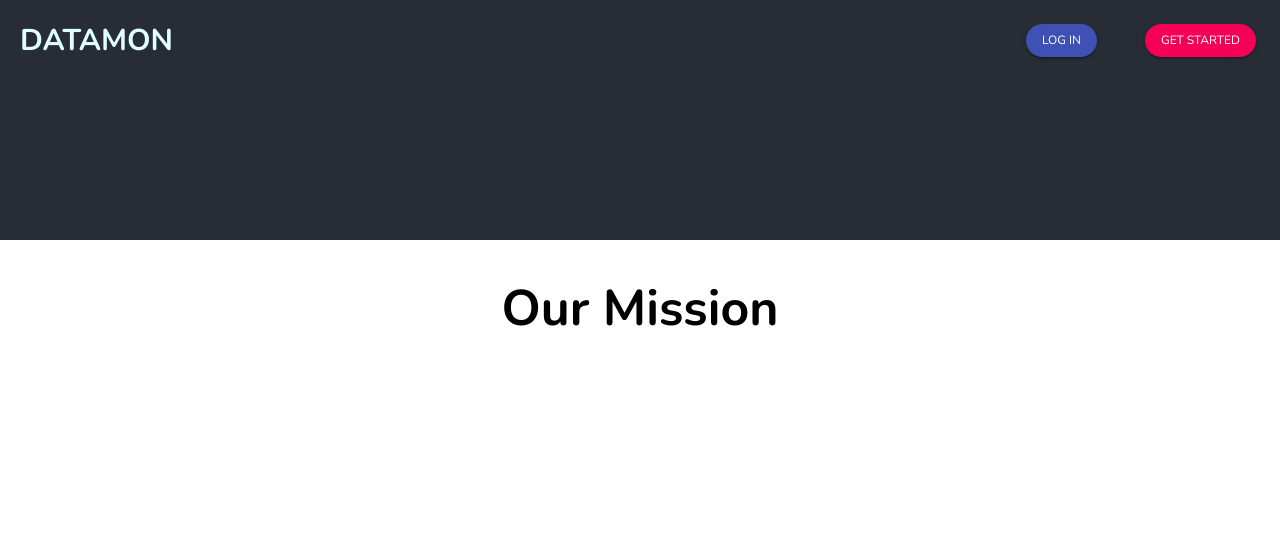
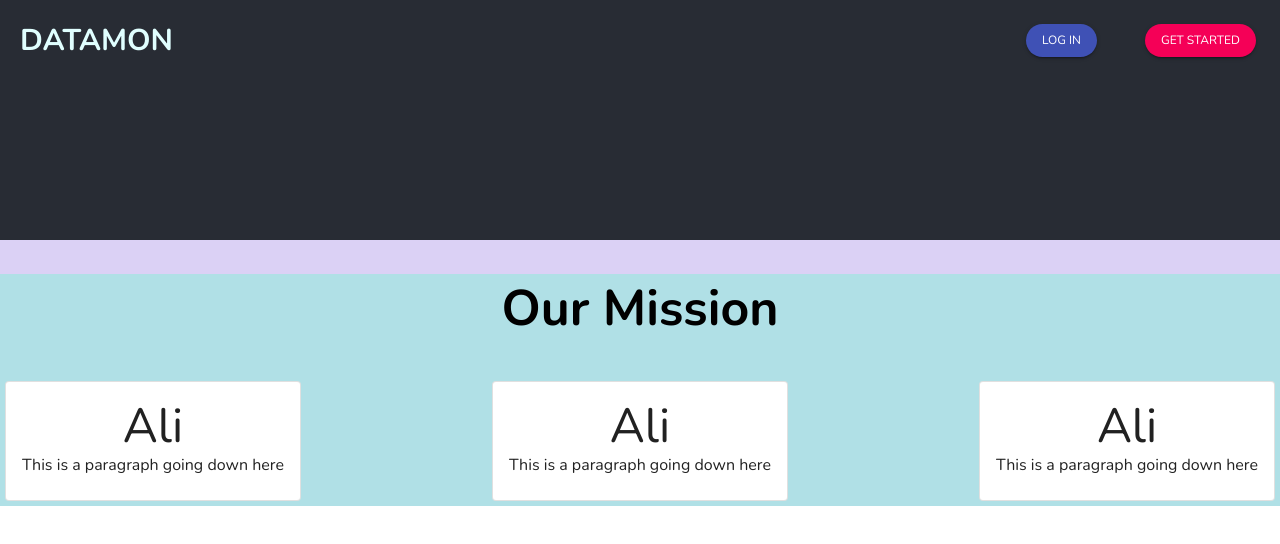
Before and after one commit to alibakh62/Datamon, a React (Create React App) app in the folder datamon/: page / in a window 1280 px wide. Shown: the top 544 px of the page. Built offline with nearby package versions, Linux system fonts and the light colour scheme.

Commit message:
a little progress on landing page

```diff
--- a/datamon/src/App.css
+++ b/datamon/src/App.css
@@ -3,6 +3,7 @@
 
 .App {
   text-align: center;
+  background-color: rgb(219, 209, 245);
 }
 
 .App-header {
@@ -33,3 +34,24 @@
 .App-link {
   color: #61dafb;
 }
+
+.mission_cards {
+  font-family: Nunito;
+  display: flex;
+  flex-direction: row;
+  /* margin: 10px; */
+  align-items: center;
+  justify-content: space-between;
+}
+
+.mission_cards h3, p {
+  font-family: Nunito;
+}
+
+.cards {
+  margin: 5px;
+}
+
+.body {
+  background-color: powderblue;
+}
--- a/datamon/src/App.js
+++ b/datamon/src/App.js
@@ -1,6 +1,8 @@
 import React from 'react';
 import './App.css';
 import GetStarted from './NavRoutes'
+import Card from '@material-ui/core/Card';
+import { CardContent, Typography } from '@material-ui/core';
 
 function App() {
   return (
@@ -9,7 +11,43 @@ function App() {
         <h1>DATAMON</h1>
         <GetStarted />
       </header>
-      <h1 className="mission">Our Mission</h1>
+      <div className="body">
+        <div>
+          <h1 className="mission">Our Mission</h1>
+        </div>
+        <div className="mission_cards">
+          <Card className="cards" variant="outlined">
+            <CardContent>
+              <Typography variant="h3">
+                Ali
+              </Typography>
+              <Typography variant="p">
+                This is a paragraph going down here
+              </Typography>
+            </CardContent>
+          </Card>
+          <Card className="cards" variant="outlined">
+            <CardContent>
+              <Typography variant="h3">
+                Ali
+              </Typography>
+              <Typography variant="p">
+                This is a paragraph going down here
+              </Typography>
+            </CardContent>
+          </Card>
+          <Card className="cards" variant="outlined">
+            <CardContent>
+              <Typography variant="h3">
+                Ali
+              </Typography>
+              <Typography variant="p">
+                This is a paragraph going down here
+              </Typography>
+            </CardContent>
+          </Card>
+        </div>
+      </div>
     </div>
   );
 }
```
